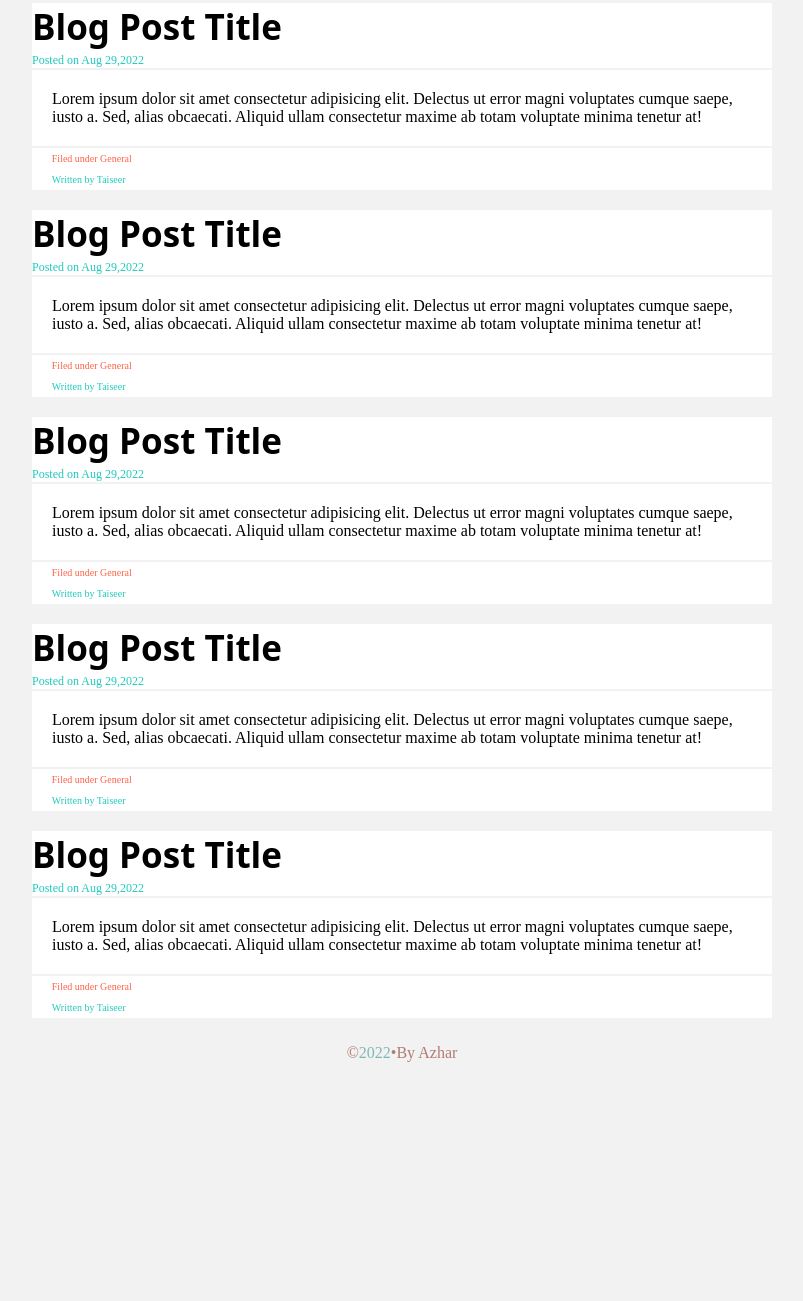
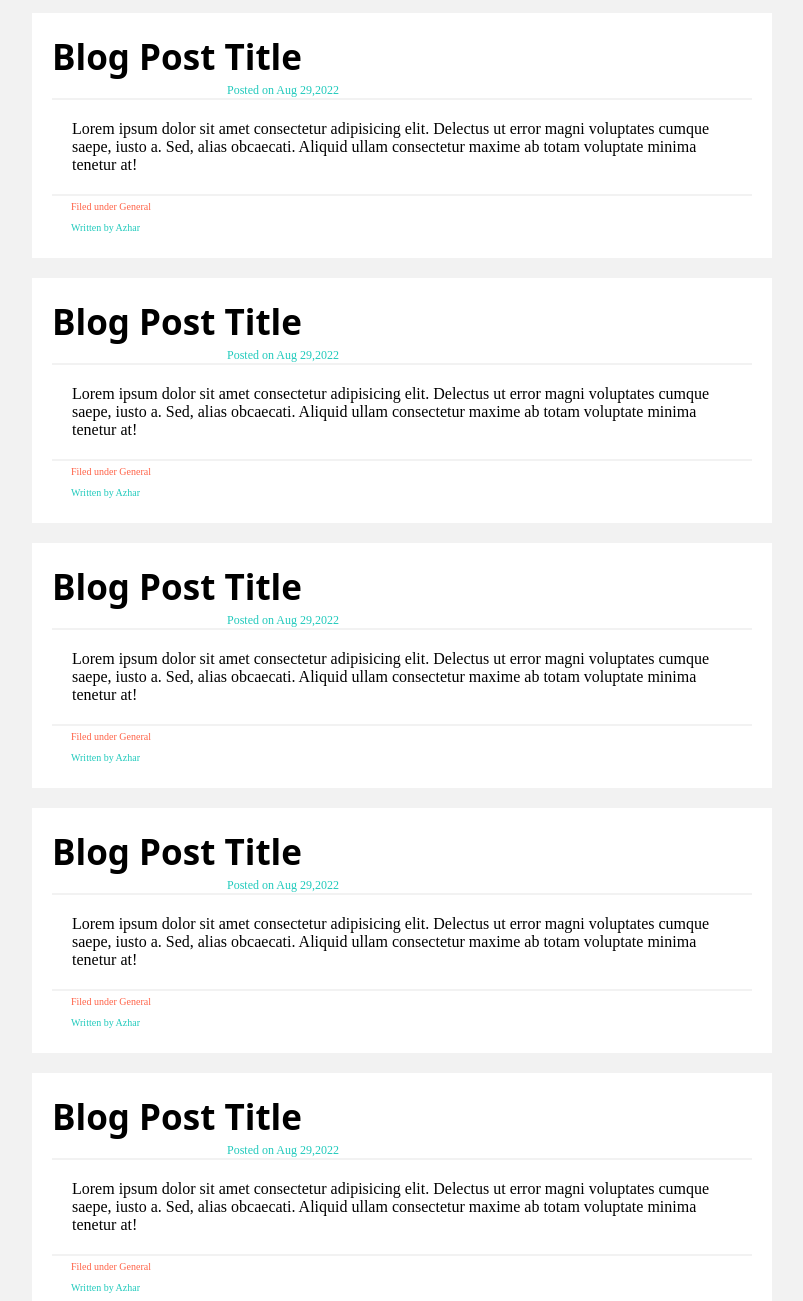
Before and after one commit to azharalsharbaji/simple-bloge, a plain HTML site: page index.html in a window 1280 px wide. Shown: the part 123-1424 px from the top of the page, without its empty margins (238-1041 px from the left). Before the commit the page ends 1210 px from the top, so only its background shows below. Drawn offline with Linux system fonts and the light colour scheme.

Commit message:
Add files via upload

```diff
--- a/index.html
+++ b/index.html
@@ -16,7 +16,6 @@
     <div class="container">
 
       <article>
-
         <section class="articl-head">
           <h2>Blog Post Title</h2>
           <small>Posted on <time datetime="29-8-2022"> Aug 29,2022</time></small>
@@ -30,14 +29,13 @@
 
           <section class="article-foot">
               <span> Filed under General</span>
-              <span>Written by Taiseer</span>
+              <span>Written by Azhar</span>
           </section>
-
       </article>
 
       <article>
         <section class="articl-head">
-          <h2>Blog Post Title</h2>
+          <h2 >Blog Post Title</h2>
           <small>Posted on <time datetime="29-8-2022"> Aug 29,2022</time></small>
         </section>
 
@@ -49,13 +47,13 @@
 
           <section class="article-foot">
               <span> Filed under General</span>
-              <span>Written by Taiseer</span>
+              <span>Written by Azhar</span>
           </section>
       </article>
 
       <article>
         <section class="articl-head">
-          <h2>Blog Post Title</h2>
+          <h2 >Blog Post Title</h2>
           <small>Posted on <time datetime="29-8-2022"> Aug 29,2022</time></small>
         </section>
 
@@ -67,13 +65,13 @@
 
           <section class="article-foot">
               <span> Filed under General</span>
-              <span>Written by Taiseer</span>
+              <span>Written by Azhar</span>
           </section>
       </article>
 
       <article>
         <section class="articl-head">
-          <h2>Blog Post Title</h2>
+          <h2 >Blog Post Title</h2>
           <small>Posted on <time datetime="29-8-2022"> Aug 29,2022</time></small>
         </section>
 
@@ -85,13 +83,13 @@
 
           <section class="article-foot">
               <span> Filed under General</span>
-              <span>Written by Taiseer</span>
+              <span>Written by Azhar</span>
           </section>
       </article>
 
       <article>
         <section class="articl-head">
-          <h2>Blog Post Title</h2>
+          <h2 >Blog Post Title</h2>
           <small>Posted on <time datetime="29-8-2022"> Aug 29,2022</time></small>
         </section>
 
@@ -103,7 +101,7 @@
 
           <section class="article-foot">
               <span> Filed under General</span>
-              <span>Written by Taiseer</span>
+              <span>Written by Azhar</span>
           </section>
       </article>
     </div>
--- a/style.css
+++ b/style.css
@@ -13,6 +13,7 @@ header
 {
   background-color: #ffffff;
   padding: 2%;
+  margin: 10px 10px;
   text-align: center;
   color: rgb(253, 92, 28);
   font-family: system-ui, -apple-system, BlinkMacSystemFont, 'Segoe UI', Roboto, Oxygen, Ubuntu, Cantarell, 'Open Sans', 'Helvetica Neue', sans-serif;
@@ -25,21 +26,23 @@ header
 }
 article
 {
-  /* margin: 20px 10px; */
   background-color: white;
   margin: 20px 10px;
+  padding: 20px;
 }
 
 div.container h2
 {
   font-size: 35px;
    font-family: system-ui, -apple-system, BlinkMacSystemFont, 'Segoe UI', Roboto, Oxygen, Ubuntu, Cantarell, 'Open Sans', 'Helvetica Neue', sans-serif;
+}
 
-}
+
 div.container small
 {
   font-size: 12px;
   color: #21cabc;
+  margin-left: 25%;
 }
 section.articl-head
 {
```
